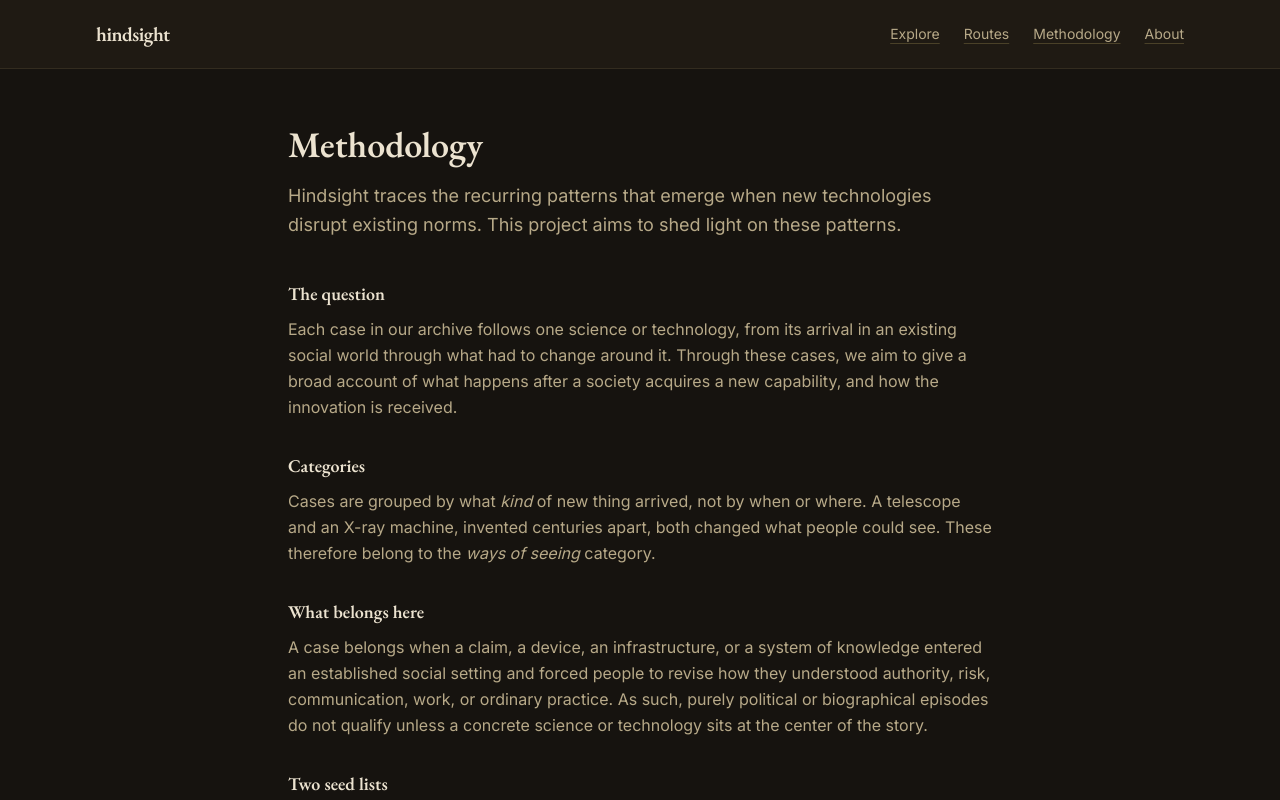
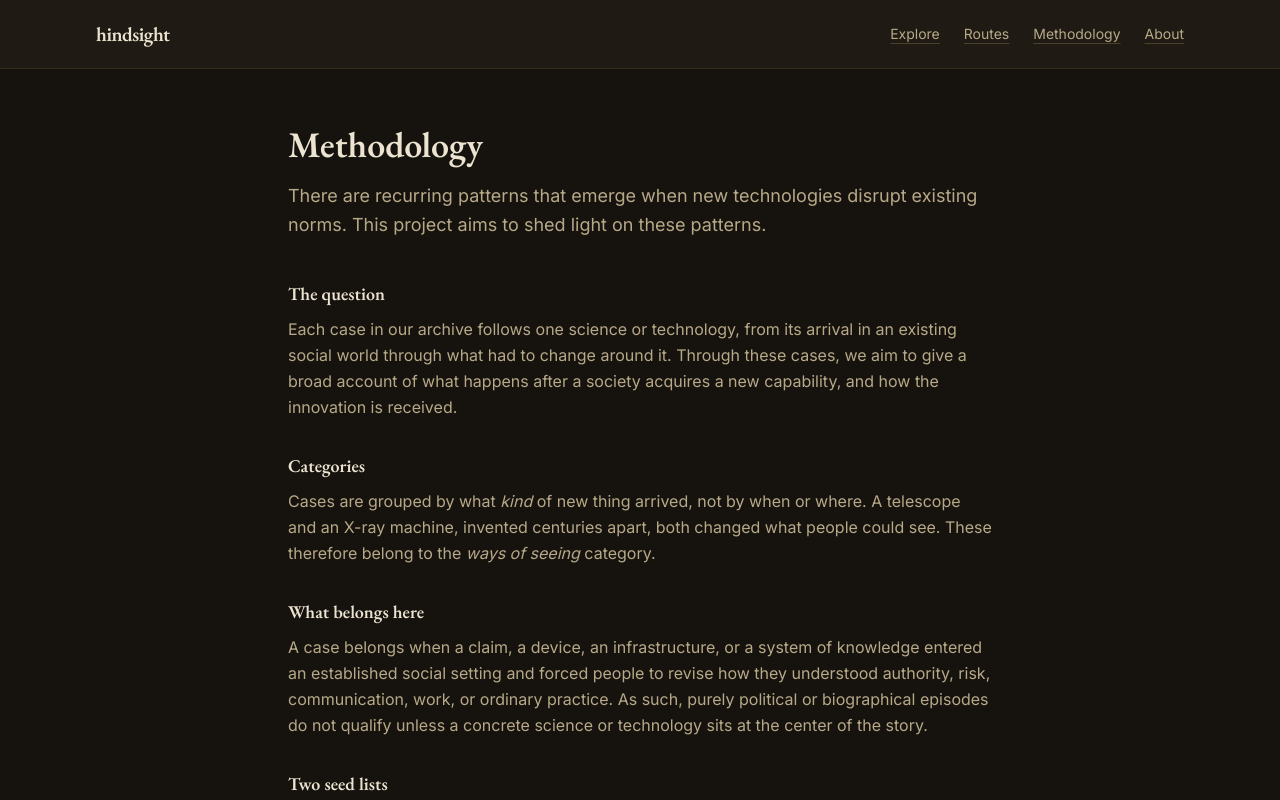
Before and after one commit to jonahablack/Hindsight, a Next.js app: page /methodology in a window 1280 px wide. Shown: the top 800 px of the page. Built offline with nearby package versions, Linux system fonts and the light colour scheme.

Commit message:
changes to methodology page

```diff
--- a/app/methodology/page.tsx
+++ b/app/methodology/page.tsx
@@ -12,7 +12,7 @@ export default function MethodologyPage() {
         Methodology
       </h1>
       <p className="mt-4 text-lg leading-relaxed text-ink-muted">
-        Hindsight traces the recurring patterns that emerge when new technologies disrupt existing norms. This project aims to shed light on these patterns.
+        There are recurring patterns that emerge when new technologies disrupt existing norms. This project aims to shed light on these patterns.
       </p>
 
       <div className="mt-10 flex flex-col gap-8">
```
